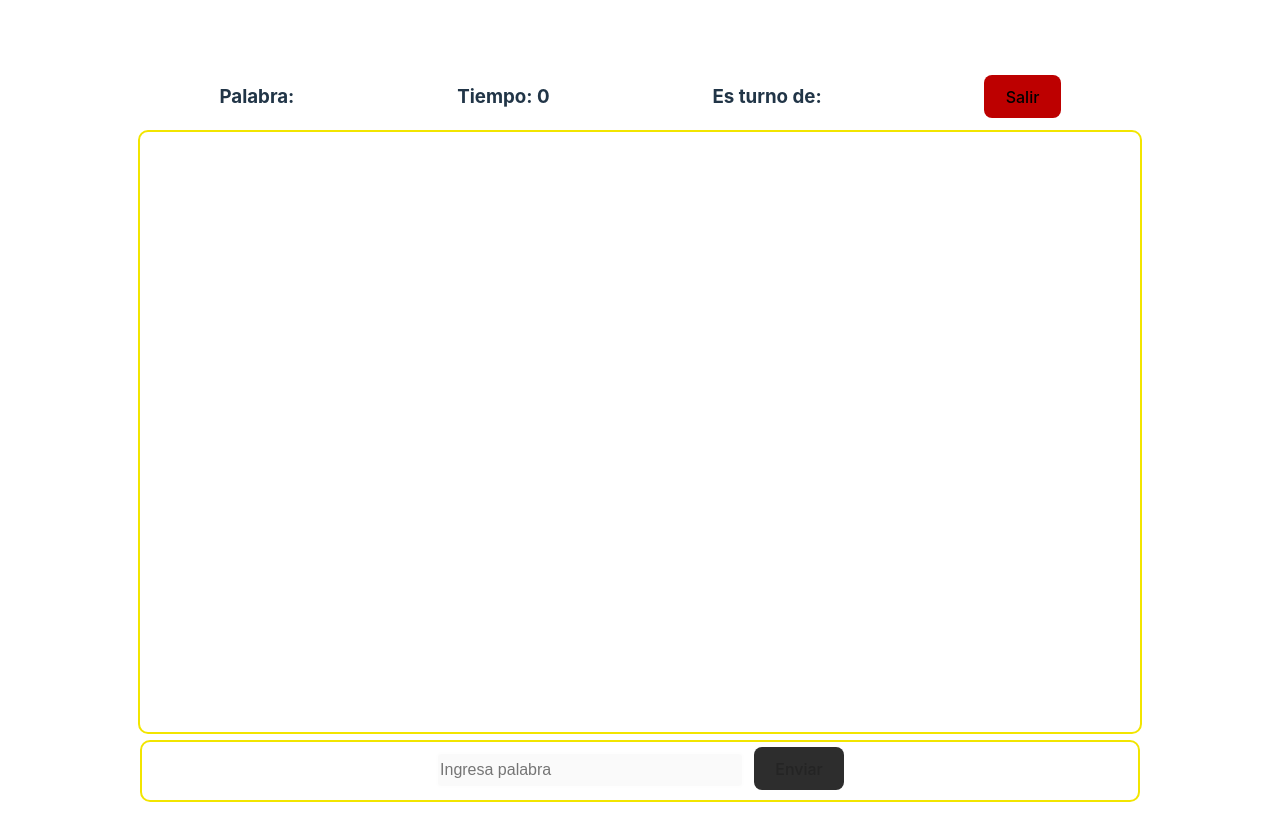
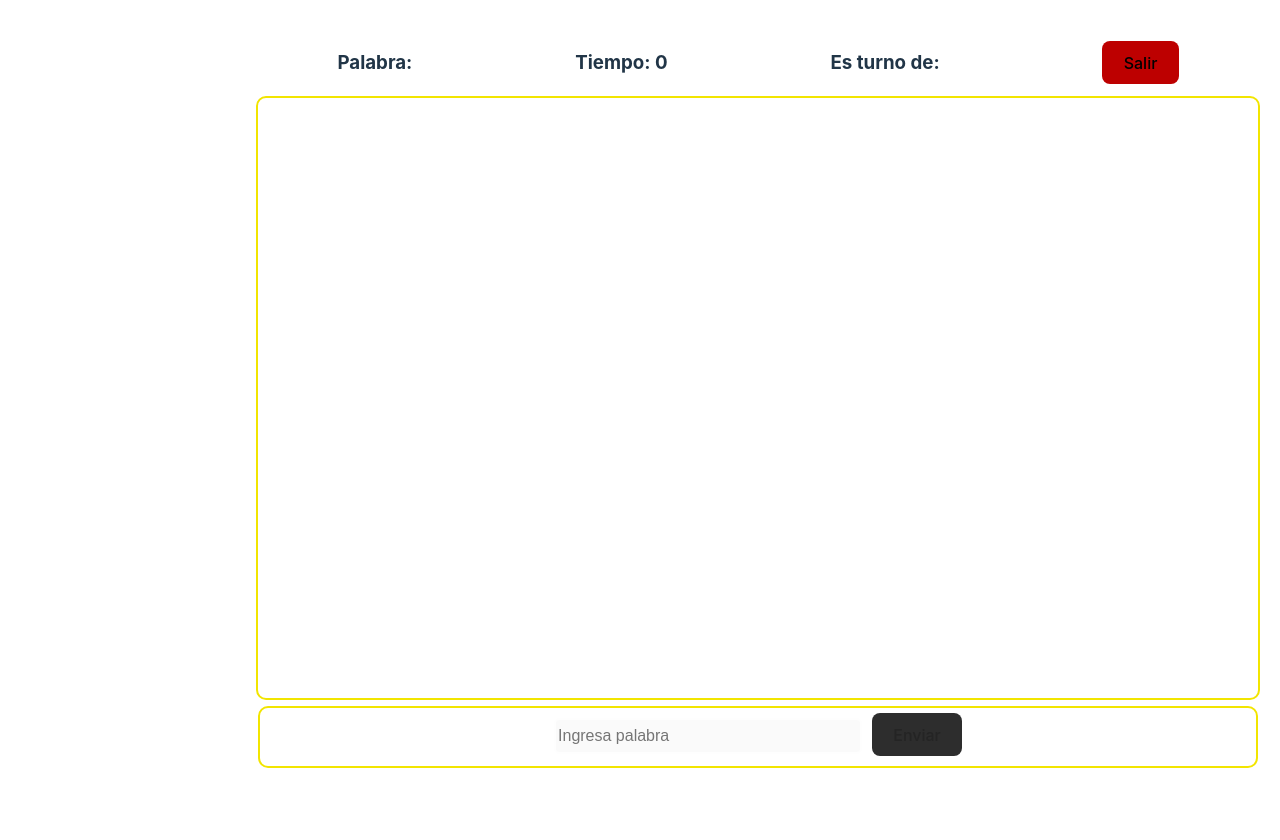
Before and after one commit to joselopez25/frontboom-henrymoon, a Vue app: page /game/1 in a window 1280 px wide. Shown: the top 840 px of the page. After the commit the page ends 800 px from the top, so only its background shows below. Built offline with nearby package versions, Linux system fonts and the light colour scheme; no server answers.

Commit message:
otra vez

```diff
--- a/src/components/BlockGame.vue
+++ b/src/components/BlockGame.vue
@@ -341,8 +341,9 @@ const handleSubmit = ()=>{
 <style scoped>
 
 .box{
-  position: relative;
-  margin-top: 0px;
+  position: absolute;
+  top: 30px;
+  left: 20%;
 }
 .info{
   display: flex;
```
